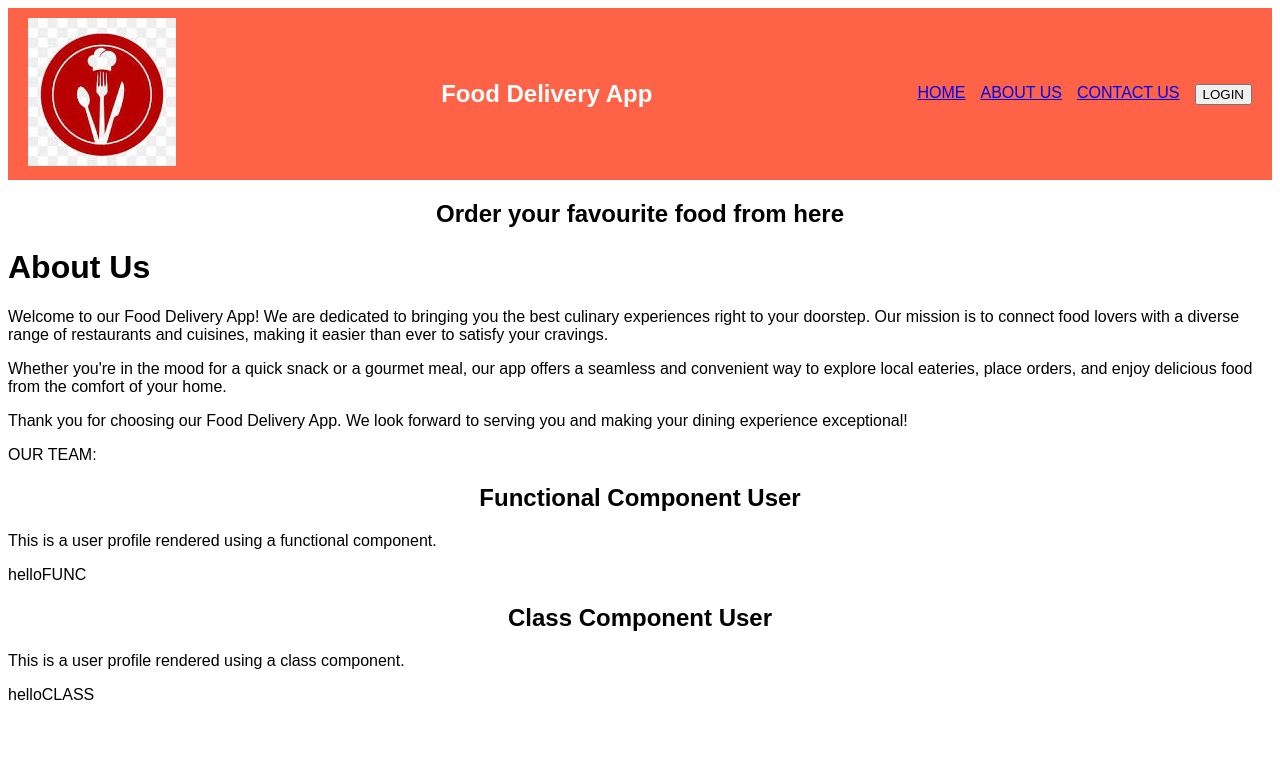
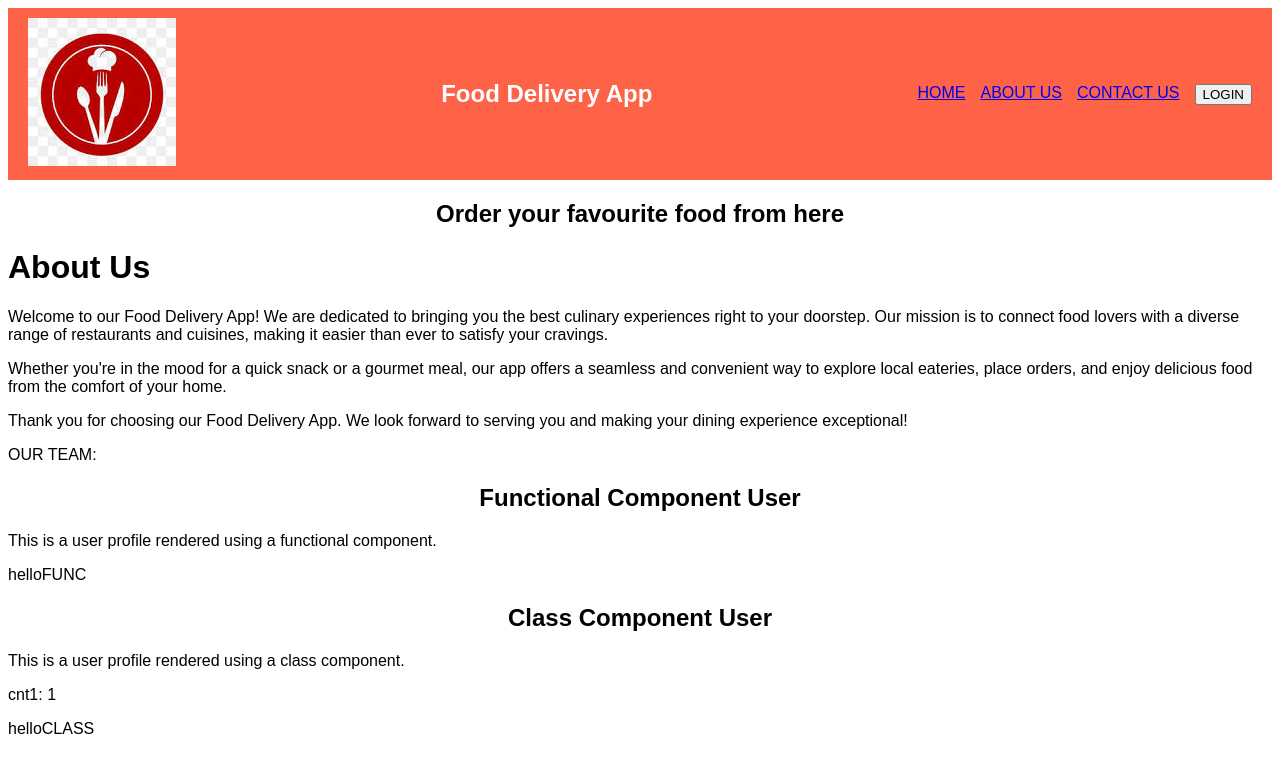
Before and after one commit to DAWAR-666/FOOD-DELIVERY-APP, a React (Vite) app: page /about in a window 1280 px wide. Shown: the top 772 px of the page. Built offline with nearby package versions, Linux system fonts and the light colour scheme.

Commit message:
created a state var in userClass

```diff
--- a/src/components/UserClass.jsx
+++ b/src/components/UserClass.jsx
@@ -2,12 +2,17 @@ import React from "react";
 class UserClass extends React.Component{
     constructor(props){
         super(props);
+        this.state={
+            cnt1:1,
+        }
     };
+
     render(){
         return(
             <div>
                 <h2>Class Component User</h2>
                 <p>This is a user profile rendered using a class component.</p>
+                cnt1: {this.state.cnt1}
                 <p>{this.props.name}</p>
             </div>
         );
```
